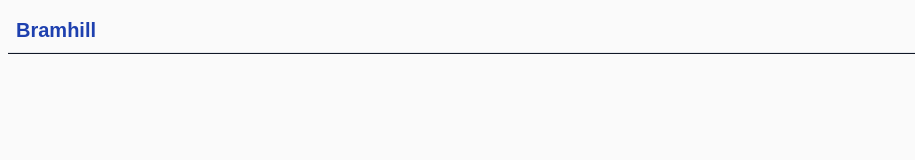
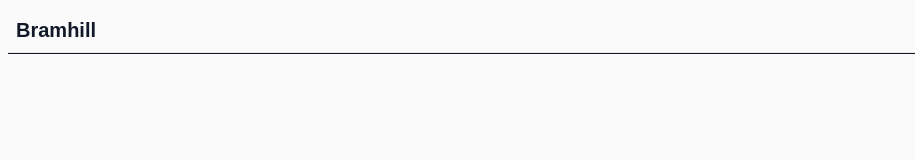
Before and after one commit to AlexBramhill/alexbramhill.github.io, a Next.js app: page /about in a window 1280 px wide. Shown: the top 160 px of the page, without its empty margins (0-915 px from the left). Built offline with nearby package versions, Linux system fonts and the light colour scheme.

Commit message:
feat: update tailwind to avoid dynamically updating css

```diff
--- a/src/components/nav-link.tsx
+++ b/src/components/nav-link.tsx
@@ -9,12 +9,11 @@ export const NavLink = ({
 }: Readonly<TextLinkProps>) => {
   const { classNameOverrides, ...restOptionsOverrides } = optionsOverrides;
 
-  const defaultClassName = "font-medium";
+  const defaultClassName =
+    "font-medium text-foreground hover:text-spot after:bg-spot after:hover:bg-spot";
 
   const options: Partial<TextLinkOptions> = {
     classNameOverrides: twMerge(defaultClassName, classNameOverrides),
-    linkColour: "foreground",
-    linkColourHover: "spot",
     ...restOptionsOverrides,
   };
 
--- a/src/components/text-link.tsx
+++ b/src/components/text-link.tsx
@@ -5,15 +5,11 @@ import { twMerge } from "tailwind-merge";
 export type TextLinkOptions = {
   isExternal: boolean;
   classNameOverrides?: string | undefined;
-  linkColour: string;
-  linkColourHover: string;
 };
 
 const TextLinkOptionsDefaults: TextLinkOptions = {
   isExternal: false,
   classNameOverrides: undefined,
-  linkColour: "spot",
-  linkColourHover: "spot",
 };
 
 export type TextLinkProps = {
@@ -27,29 +23,27 @@ export const TextLink = ({
   options: optionsOverrides = {},
   children,
 }: Readonly<TextLinkProps>) => {
-  const { isExternal, classNameOverrides, linkColour, linkColourHover } = {
+  const { isExternal, classNameOverrides } = {
     ...TextLinkOptionsDefaults,
     ...optionsOverrides,
   };
 
   const defaultClassName = `relative \
-        text-${linkColour} \
+        text-spot \
         transition-color \
         ease-in-out \
         duration-300 \
-        hover:text-${linkColourHover} \
         after:absolute \
         after:left-0 \
         after:-bottom-0.5 \
         after:transition-color \
         after:ease-in-out \
         after:duration-300 \
-        after:bg-${linkColour} \
+        after:bg-spot \
         after:w-full \
         after:h-0.5 \
         after:opacity-0 \
         after:hover:opacity-100 \
-        after:hover:bg-${linkColourHover} \
       `;
 
   const classNames = twMerge(defaultClassName, classNameOverrides);
```
